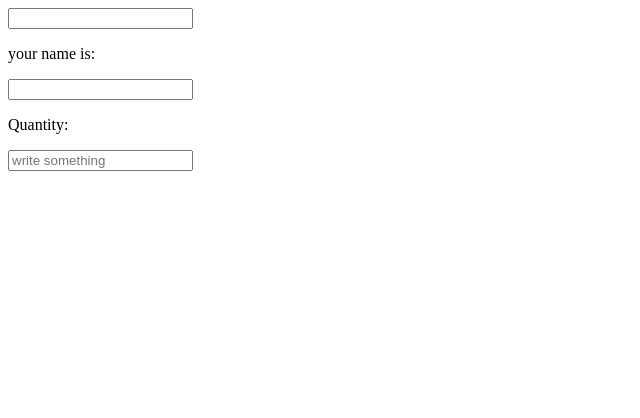
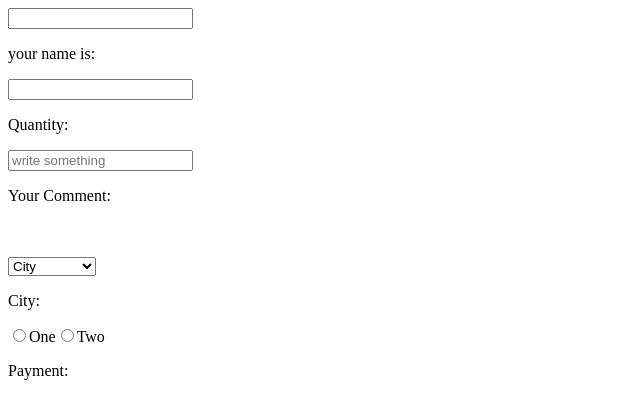
Before and after one commit to bishnulimbu/RRepo1, a React (Vite) app in the folder my-react-app/: page / in a window 1280 px wide. Shown: the top 418 px of the page, without its empty margins (0-640 px from the left). Built offline with nearby package versions, Linux system fonts and the light colour scheme.

Commit message:
full updated onChange usuage example

```diff
--- a/my-react-app/src/Component2.jsx
+++ b/my-react-app/src/Component2.jsx
@@ -4,6 +4,8 @@ function Component2() {
   const [name, setName] = useState("");
   const [num, setNum] = useState();
   const [area, setArea] = useState("");
+  const [city, setCity] = useState("");
+  const [payment, setPayment] = useState("");
 
   const fn1 = (event) => {
     setName(event.target.value);
@@ -14,6 +16,13 @@ function Component2() {
   const areaFn = (event) => {
     setArea(event.target.value);
   };
+  const dnFn = (event) => {
+    setCity(event.target.value);
+  };
+  const radioFn = (event) => {
+    setPayment(event.target.value);
+  };
+
   return (
     <div>
       <input type="text" onChange={fn1} />
@@ -23,6 +32,37 @@ function Component2() {
       <p>Quantity:{num}</p>
 
       <input type="textarea" onChange={areaFn} placeholder="write something" />
+      <p>Your Comment:{area}</p>
+
+      <br />
+      <br />
+      <select onChange={dnFn}>
+        <option value="">City</option>
+        <option value="kathmandu">kathmandu</option>
+        <option value="kerabari">kerabari</option>
+        <option value="biratnagar">biratnagar</option>
+      </select>
+      <p>City:{city}</p>
+
+      <label>
+        <input
+          type="radio"
+          value="one"
+          checked={payment === "one"}
+          onChange={radioFn}
+        />
+        One
+      </label>
+      <label>
+        <input
+          type="radio"
+          value="two"
+          checked={payment === "two"}
+          onChange={radioFn}
+        />
+        Two
+      </label>
+      <p>Payment:{payment}</p>
     </div>
   );
 }
```
